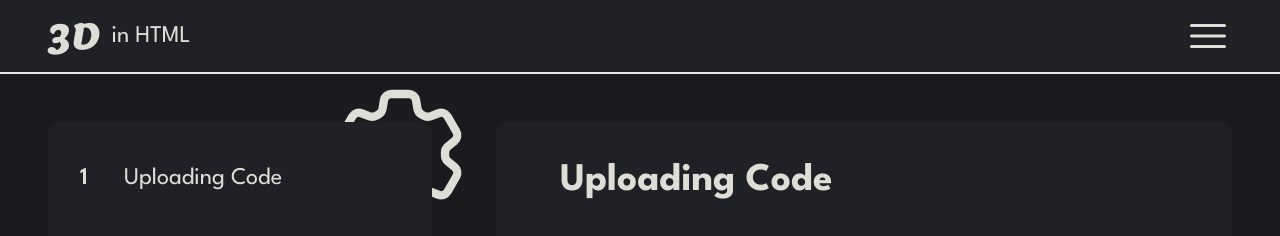
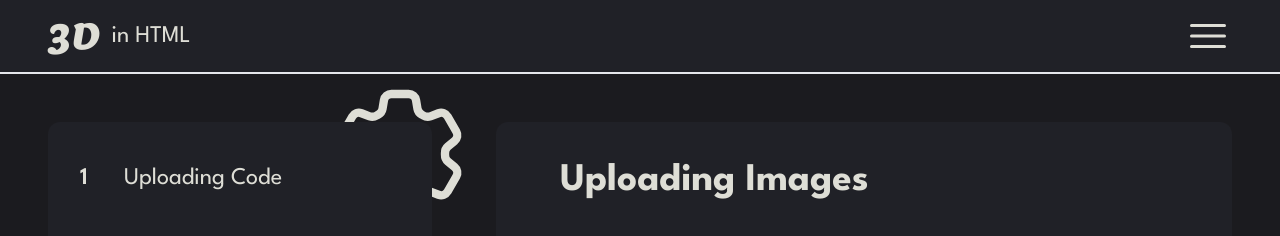
Before and after one commit to Larry-Larriee/3DinHTML, a React (Vite) app in the folder my-app/: page /contribute in a window 1280 px wide. Shown: the top 236 px of the page. Built offline with nearby package versions, Linux system fonts and the light colour scheme.

Commit message:
custom file input
created working custom file input

```diff
--- a/my-app/src/components/helper/UploadImages.jsx
+++ b/my-app/src/components/helper/UploadImages.jsx
@@ -2,22 +2,26 @@ import React, { useEffect } from "react";
 import PropTypes from "prop-types";
 
 UploadImage.propTypes = {
-  imageUploadName: PropTypes.string.isRequired,
-  changeImageUploadName: PropTypes.func.isRequired,
-  imageUploadNameRef: PropTypes.object.isRequired,
+  imageUpload: PropTypes.string,
+  changeImageUpload: PropTypes.func.isRequired,
+  clickImageUpload: PropTypes.func.isRequired,
+  imageUploadLabelRef: PropTypes.object.isRequired,
+  imageUploadRef: PropTypes.object.isRequired,
 };
 
 // UploadCode component is used specifically for the contribute page
 export default function UploadImage({
-  imageUploadName,
-  changeImageUploadName,
-  imageUploadNameRef,
+  imageUpload,
+  changeImageUpload,
+  clickImageUpload,
+  imageUploadLabelRef,
+  imageUploadRef,
 }) {
   return (
     <>
       <section className="bg-prim-2 flex w-full min-h-96 px-16 py-10 flex-col gap-8 rounded-xl">
         <h1 className="font-bold text-4xxl text-prim-1 font-league">
-          Uploading Code
+          Uploading Images
         </h1>
         <p className="font-league text-prim-1 text-2xl">
           If uploading images doesn&apos;t apply to you, skip to step 3!
@@ -30,18 +34,24 @@ export default function UploadImage({
         {/* flex items by default have both a flex-grow and flex-shrink of 1 */}
         {/* this means it will take up all available space if possible or shrink if required */}
         <div className="flex flex-grow-0 gap-5 items-center">
-          <input type="file" id="imageUpload" className="hidden" />
+          <input
+            type="file"
+            id="imageUpload"
+            className="hidden"
+            ref={imageUploadRef}
+            onChange={() => changeImageUpload()}
+          />
           <label
             htmlFor="imageUpload"
             className="text-prim-1 text-xl font-league bg-prim-4 rounded-xl py-2 px-10 hover:scale-105 duration-200 ease-in-out transition hover:cursor-pointer"
-            onChange={() => changeImageUploadName()}
-            ref={imageUploadNameRef}
+            onClick={() => clickImageUpload()}
+            ref={imageUploadLabelRef}
           >
             Upload
           </label>
 
-          {imageUploadName && (
-            <p className="text-prim-1 font-league text-xl">{imageUploadName}</p>
+          {imageUpload && (
+            <p className="text-prim-1 font-league text-xl">{imageUpload}</p>
           )}
         </div>
 
--- a/my-app/src/pages/Contribute.jsx
+++ b/my-app/src/pages/Contribute.jsx
@@ -13,11 +13,16 @@ export default function Contribute() {
   //   setUserAframe(textAreaAframeRef.current.value);
   // };
 
-  let [imageUploadName, setImageUploadName] = useState(" ");
-  const imageUploadNameRef = useRef();
+  let [imageUpload, setImageUpload] = useState("");
+  const imageUploadRef = useRef();
+  const imageUploadLabelRef = useRef();
 
-  const changeImageUploadName = () => {
-    setImageUploadName(imageUploadNameRef.current.files[0]["name"]);
+  const changeImageUpload = () => {
+    setImageUpload(imageUploadRef.current.files[0]["name"]);
+  };
+
+  const clickImageUpload = () => {
+    imageUploadRef.current.click();
   };
 
   return (
@@ -60,9 +65,11 @@ export default function Contribute() {
           /> */}
 
           <UploadImage
-            changeImageUploadName={changeImageUploadName}
-            imageUploadNameRef={imageUploadNameRef}
-            imageUploadName={imageUploadName}
+            imageUpload={imageUpload}
+            changeImageUpload={changeImageUpload}
+            clickImageUpload={clickImageUpload}
+            imageUploadLabelRef={imageUploadLabelRef}
+            imageUploadRef={imageUploadRef}
           />
         </div>
       </div>
```
